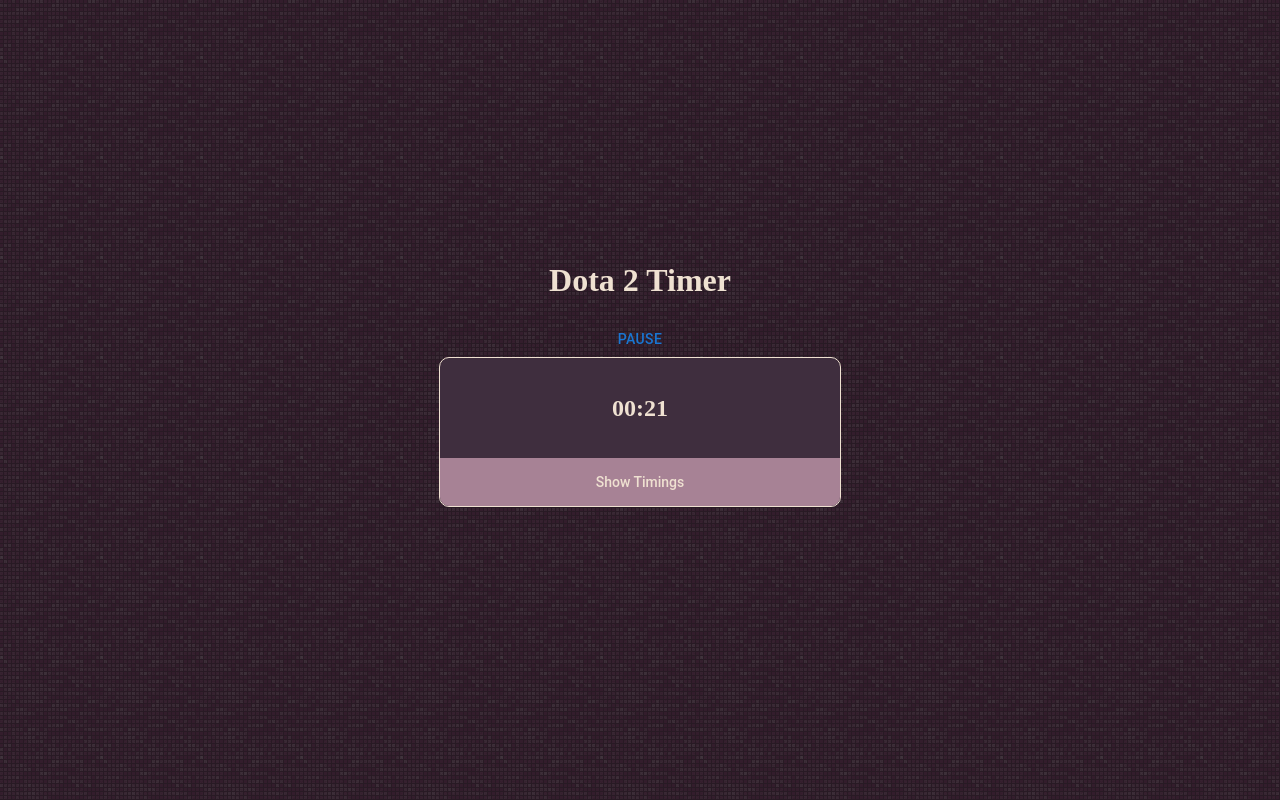
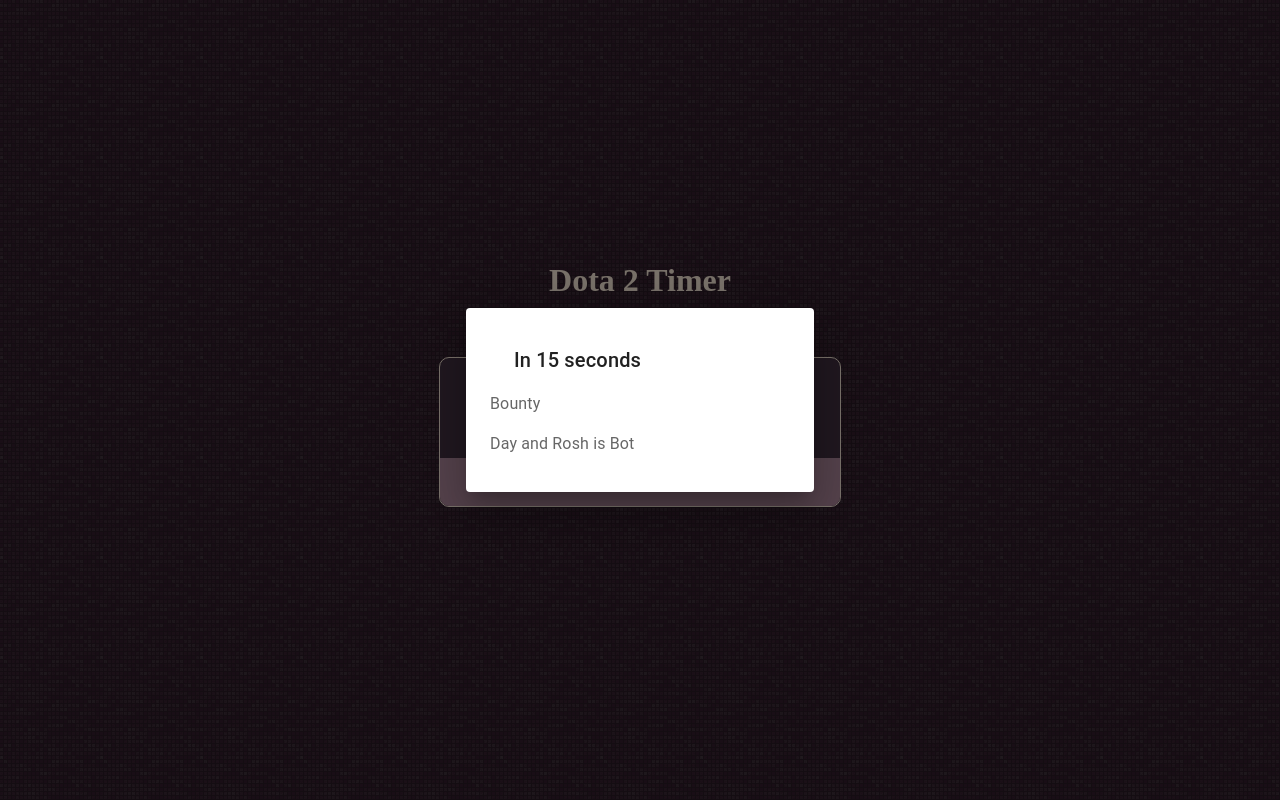
Before and after one commit to Witalka-Shelby/dota-app, a React (Create React App) app: page / in a window 1280 px wide. Built offline with nearby package versions, Linux system fonts and the light colour scheme.

Commit message:
day and night fixed

```diff
--- a/src/App.js
+++ b/src/App.js
@@ -6,11 +6,17 @@
 
 function App() {
   const [expand, setExpand] = useState(false);
-  const [count, setCount] = useState(0);
+  const [count, setCount] = useState(-20);
   const [msgActive, setMsgActive] = useState(false);
-  let [runeMessage, setRuneMessage] = useState("");
+  const [remind, setRemind] = useState(15);
+  const [runeMessage, setRuneMessage] = useState({
+    title: `In ${remind} seconds`,
+    message: "",
+    dayAndRosh: "Day and Rosh is Bot",
+  });
   const [pause, setPause] = useState(false);
-  const [remind, setRemind] = useState(15);
+
+  const [timeOfDay, setTimeOfDay] = useState(true);
 
   // Runes
   const [runes, setRunes] = useState({
@@ -72,13 +78,25 @@
 
       // Day/Night 5 min
       if (runes.day) {
-        if ((count + remind) % 300 === 0 && count > 60) {
-          message += "Day / Rosh South \n";
-          setMsgActive(true);
-          setTimeout(() => setMsgActive(false), 5000);
+        if (timeOfDay) {
+          if ((count + remind) % 300 === 0 && count > 60) {
+            setRuneMessage((prevMsg) => {
+              return { ...prevMsg, dayAndRosh: "Night and Rosh is Top" };
+            });
+            setTimeOfDay(false);
+            setMsgActive(true);
+            setTimeout(() => setMsgActive(false), 5000);
+          }
+        } else {
+          if ((count + remind) % 300 === 0 && count > 60) {
+            setRuneMessage((prevMsg) => {
+              return { ...prevMsg, dayAndRosh: "Day and Rosh is Bot" };
+            });
+            setTimeOfDay(true);
+            setMsgActive(true);
+            setTimeout(() => setMsgActive(false), 5000);
+          }
         }
-      } else {
-        message += "Day / Rosh South \n";
       }
 
       // Tormentor 20 min
@@ -91,13 +109,15 @@
       }
 
       if (message !== "") {
-        setRuneMessage(message);
+        setRuneMessage((prevMsg) => {
+          return { ...prevMsg, message: message };
+        });
       }
 
       if (!pause) {
         setCount(count + 1);
       }
-    }, 250);
+    }, 120);
 
     //Clearing the interval
     return () => clearInterval(interval);
--- a/src/components/Card.jsx
+++ b/src/components/Card.jsx
@@ -23,7 +23,7 @@
         expandCard={expand}
         runes={runes}
       />
-      <RuneAlert runeTrigger={msgActive} text={runeMessage} />
+      <RuneAlert runeTrigger={msgActive} textObj={runeMessage} />
     </div>
   );
 }
--- a/src/components/RuneAlert.jsx
+++ b/src/components/RuneAlert.jsx
@@ -1,16 +1,27 @@
 import React from "react";
 import Dialog from "@mui/material/Dialog";
 import DialogTitle from "@mui/material/DialogTitle";
+import DialogContent from "@mui/material/DialogContent";
+import DialogContentText from "@mui/material/DialogContentText";
+import Typography from "@mui/material/Typography";
 
-export default function AlertDialogSlide({ runeTrigger, text }) {
+export default function AlertDialogSlide(props) {
+  // console.log(props.textObj);
   return (
     <div>
       <Dialog
-        open={runeTrigger}
+        open={props.runeTrigger}
+        // open={true}
         aria-labelledby="alert-dialog-title"
         aria-describedby="alert-dialog-description"
       >
-        <DialogTitle id="alert-dialog-title">{text}</DialogTitle>
+        <DialogContent className="timerDialog">
+          <DialogTitle>{props.textObj.title}</DialogTitle>
+          <DialogContentText>
+            <Typography paragraph>{props.textObj.message}</Typography>
+            <Typography paragraph>{props.textObj.dayAndRosh}</Typography>
+          </DialogContentText>
+        </DialogContent>
       </Dialog>
     </div>
   );
--- a/src/index.css
+++ b/src/index.css
@@ -40,3 +40,7 @@
 .runeTimeText > p {
   color: #efe1d1;
 }
+
+.timerDialog {
+  width: 300px;
+}
```
